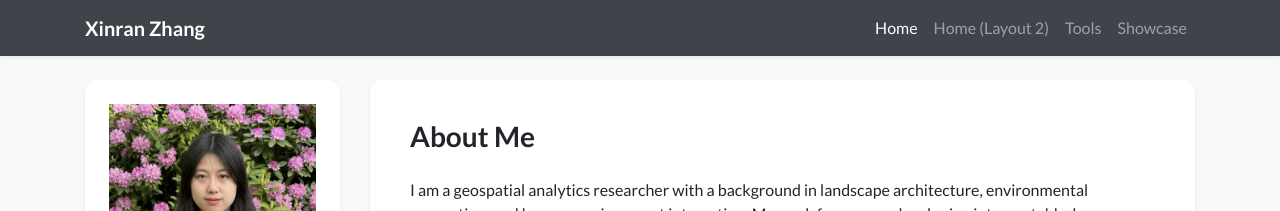
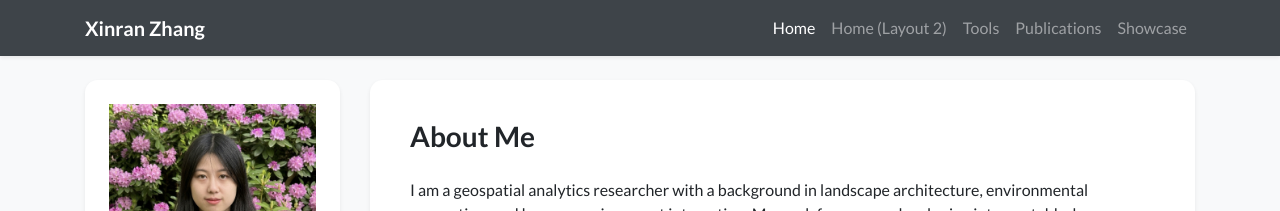
Before and after one commit to Rintozxr/rintozxr.github.io, a Jekyll site: the page built from index.html, in a window 1280 px wide. Shown: the top 211 px of the page. Built offline with Jekyll 4.4.1, drawn with Linux system fonts in a browser that asks for light colours; nearby versions of some CDN libraries; a style sheet for code colours, icons or effects is not loaded.

Commit message:
Update navigation.yml

```diff
--- a/_data/navigation.yml
+++ b/_data/navigation.yml
@@ -7,5 +7,7 @@ pages:
   url: /index_layout2
 - name: Tools
   url: /tools
+- name: Publications
+  url: /publications
 - name: Showcase
   url: /showcase
```
